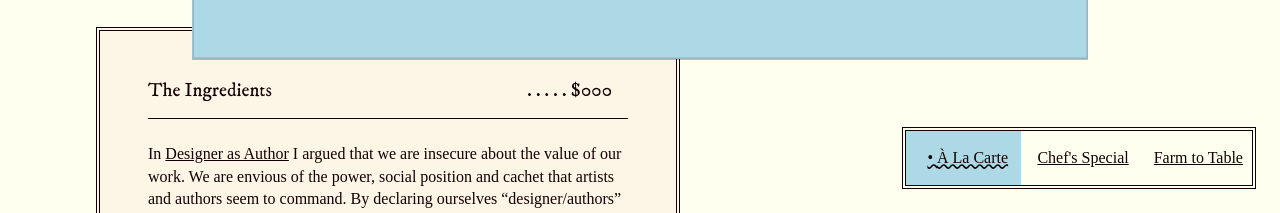
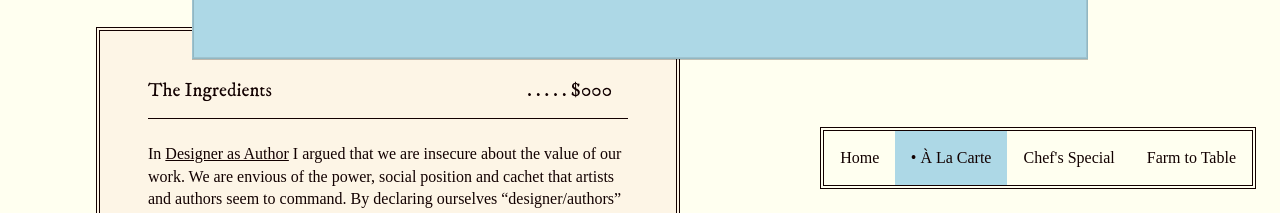
Before and after one commit to kimh592/binding, a plain HTML site: page article-1/index.html in a window 1280 px wide. In both pictures the pointer is over the link "À La Carte". Shown: the part 587-800 px from the top of the page. Drawn offline with nearby package versions, Linux system fonts and the light colour scheme; a web font is replaced by a local one.

Commit message:
Desktop Nav

```diff
--- a/article-1/index.html
+++ b/article-1/index.html
@@ -11,6 +11,7 @@
 	</head>
 	<body>
 		<nav class="remote">
+			<a href="../index.html">Home</a>
 			<a href="../article-1/index.html">À La Carte</a>
 			<a href="../article-2/index.html">Chef's Special</a>
 			<a href="../article-3/index.html">Farm to Table</a>
@@ -76,10 +77,5 @@
 				</section>
 			</article>
 		</main>
-		<footer>
-			<nav>
-				<a href="../index.html">View All Menus</a>
-			</nav>
-		</footer>
 	</body>
 </html>
--- a/article-1/style.css
+++ b/article-1/style.css
@@ -60,7 +60,6 @@ body {
 .remote a {
 	padding-block: var(--space-sm);
 	padding-inline-end: calc(var(--space-sm)*0.5);
-	text-decoration: underline;
 	text-align: center;
 }
 
@@ -211,6 +210,8 @@ footer{
 	/* NAVIGATION REMOTE */
 
 	.remote {
+		display: flex;
+		flex-direction: row;
 		bottom: var(--space-md);
 		right: var(--space-md);
 		border: 4px double var(--color-fg);
@@ -218,30 +219,22 @@ footer{
 	}
 
 	.remote a{
-		padding-inline-start: var(--space-sm);
+		padding-inline: var(--space-sm);
 	}
 
-	.remote a:first-child:hover{
+	.remote a:nth-child(2):hover{
 		background-color: lightblue;
 	}
 
-	.remote a:first-child:hover::before{
-		content: "• ";
-	}
-
-	.remote a:nth-child(2):hover{
+	.remote a:nth-child(3):hover{
 		background-color: khaki;
 	}
 
-	.remote a:nth-child(2):hover::before{
-		content: "• ";
-	}
-
-	.remote a:last-child:hover{
+	.remote a:nth-child(4):hover{
 		background-color: darkseagreen;
 	}
 
-	.remote a:last-child:hover::before{
+	.remote a:hover::before{
 		content: "• ";
 	}
 
--- a/article-2/style.css
+++ b/article-2/style.css
@@ -60,7 +60,6 @@ body {
 .remote a {
 	padding-block: var(--space-sm);
 	padding-inline-end: calc(var(--space-sm)*0.5);
-	text-decoration: underline;
 	text-align: center;
 }
 
@@ -212,6 +211,8 @@ footer{
 	/* NAVIGATION REMOTE */
 
 	.remote {
+		display: flex;
+		flex-direction: row;
 		bottom: var(--space-md);
 		right: var(--space-md);
 		border: 4px double var(--color-fg);
@@ -219,30 +220,22 @@ footer{
 	}
 
 	.remote a{
-		padding-inline-start: var(--space-sm);
+		padding-inline: var(--space-sm);
 	}
 
-	.remote a:first-child:hover{
+	.remote a:nth-child(2):hover{
 		background-color: lightblue;
 	}
 
-	.remote a:first-child:hover::before{
-		content: "• ";
-	}
-
-	.remote a:nth-child(2):hover{
+	.remote a:nth-child(3):hover{
 		background-color: khaki;
 	}
 
-	.remote a:nth-child(2):hover::before{
-		content: "• ";
-	}
-
-	.remote a:last-child:hover{
+	.remote a:nth-child(4):hover{
 		background-color: darkseagreen;
 	}
 
-	.remote a:last-child:hover::before{
+	.remote a:hover::before{
 		content: "• ";
 	}
 
--- a/article-3/style.css
+++ b/article-3/style.css
@@ -60,7 +60,6 @@ body {
 .remote a {
 	padding-block: var(--space-sm);
 	padding-inline-end: calc(var(--space-sm)*0.5);
-	text-decoration: underline;
 	text-align: center;
 }
 
@@ -210,6 +209,8 @@ footer{
 	/* NAVIGATION REMOTE */
 
 	.remote {
+		display: flex;
+		flex-direction: row;
 		bottom: var(--space-md);
 		right: var(--space-md);
 		border: 4px double var(--color-fg);
@@ -217,30 +218,22 @@ footer{
 	}
 
 	.remote a{
-		padding-inline-start: var(--space-sm);
+		padding-inline: var(--space-sm);
 	}
 
-	.remote a:first-child:hover{
+	.remote a:nth-child(2):hover{
 		background-color: lightblue;
 	}
 
-	.remote a:first-child:hover::before{
-		content: "• ";
-	}
-
-	.remote a:nth-child(2):hover{
+	.remote a:nth-child(3):hover{
 		background-color: khaki;
 	}
 
-	.remote a:nth-child(2):hover::before{
-		content: "• ";
-	}
-
-	.remote a:last-child:hover{
+	.remote a:nth-child(4):hover{
 		background-color: darkseagreen;
 	}
 
-	.remote a:last-child:hover::before{
+	.remote a:hover::before{
 		content: "• ";
 	}
 
```
Also changed, not shown: article-2/index.html (+1 -5 lines), article-3/index.html (+1 -5 lines).
